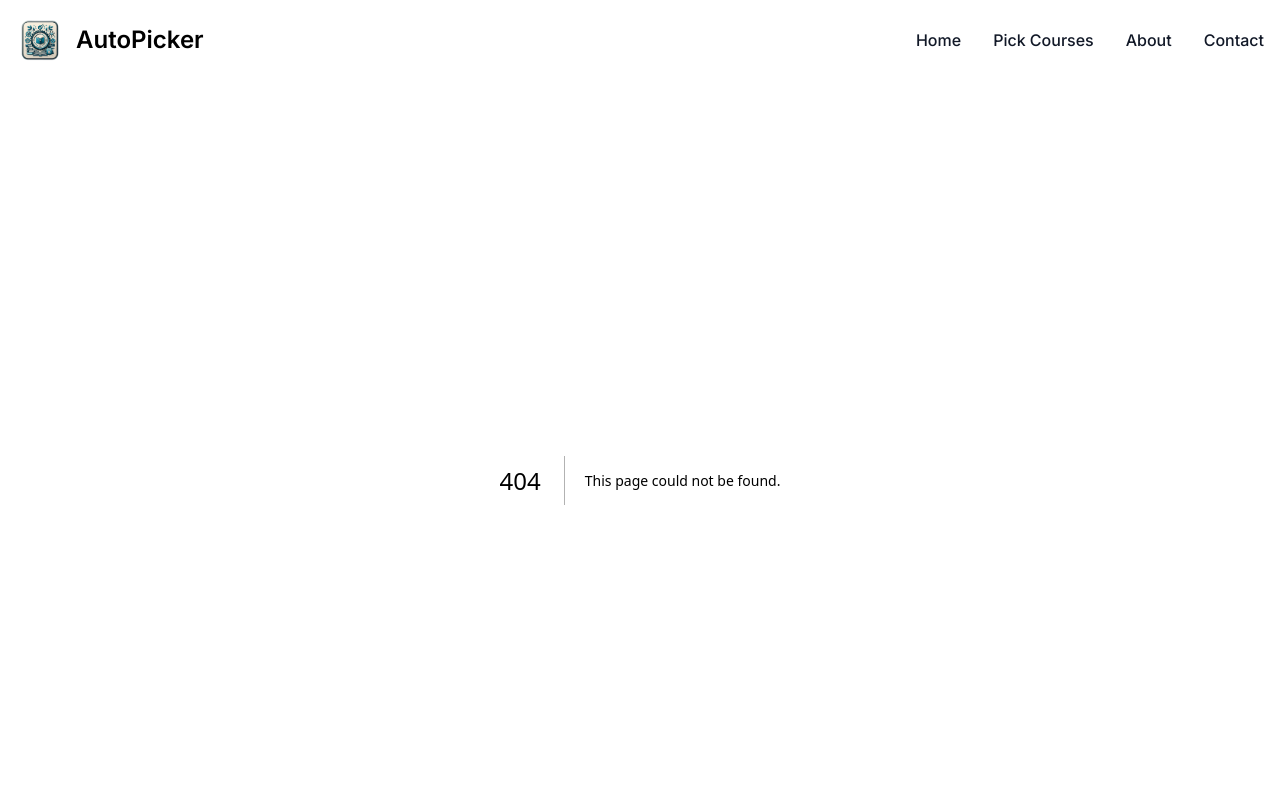
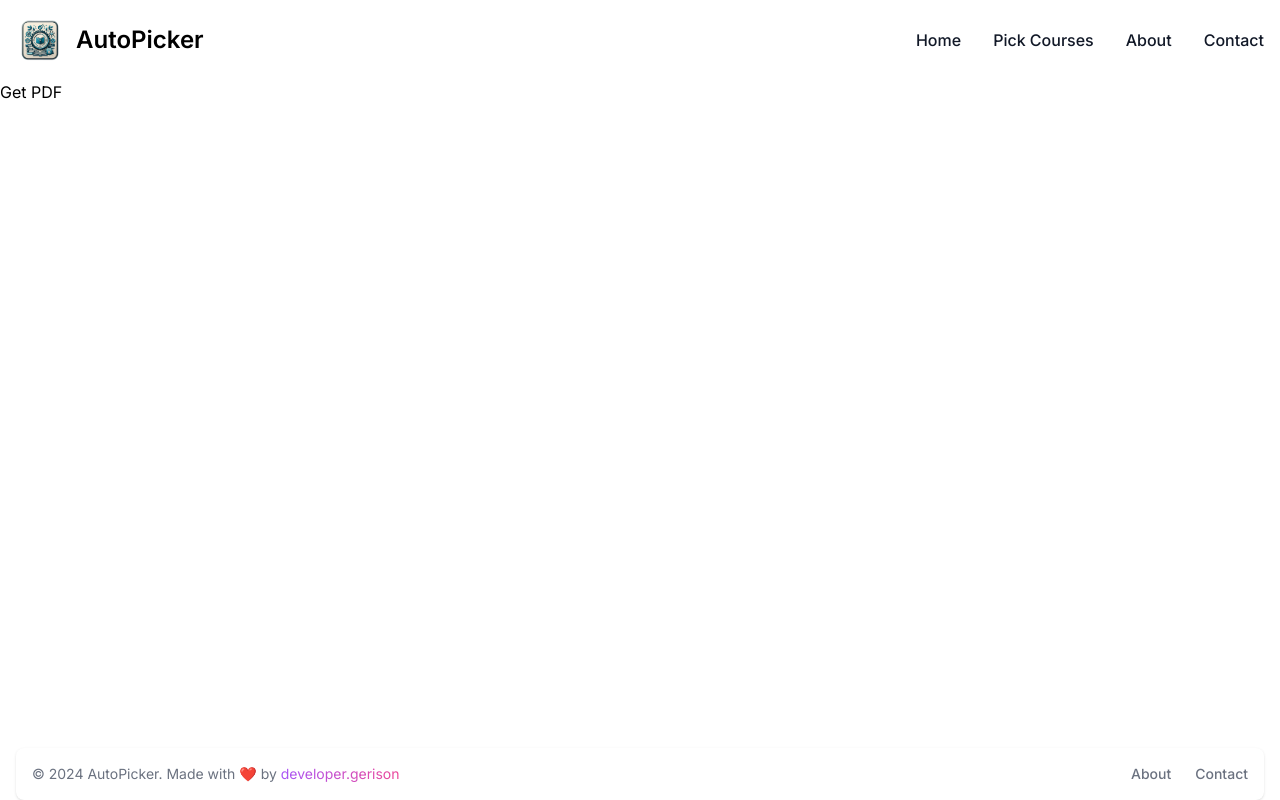
Before and after one commit to gerkim62/icampus-courses-selector, a Next.js app: page /test in a window 1280 px wide. Before the commit this address had no page. Shown: the top 800 px of the page. Built offline with nearby package versions, Linux system fonts and the light colour scheme.

Commit message:
Add jspdf and jspdf-autotable dependencies, and make CoursesSelector input not clearable

```diff
--- /dev/null
+++ b/app/test/page.tsx
@@ -0,0 +1,37 @@
+"use client";
+
+import React from "react";
+import { jsPDF } from "jspdf"; // will automatically load the node version
+import generatePDF from "@/libs/generate-pdf";
+
+type Props = {};
+
+const page = (props: Props) => {
+  return (
+    <button
+      onClick={() =>
+        generatePDF(`<table>
+  <tr>
+    <th>Company</th>
+    <th>Contact</th>
+    <th>Country</th>
+  </tr>
+  <tr>
+    <td>Alfreds Futterkiste</td>
+    <td>Maria Anders</td>
+    <td>Germany</td>
+  </tr>
+  <tr>
+    <td>Centro comercial Moctezuma</td>
+    <td>Francisco Chang</td>
+    <td>Mexico</td>
+  </tr>
+</table>`)
+      }
+    >
+      Get PDF
+    </button>
+  );
+};
+
+export default page;
--- a/components/CoursesSelector/index.tsx
+++ b/components/CoursesSelector/index.tsx
@@ -56,7 +56,7 @@ const CoursesSelector = ({ options }: Props) => {
         onInputChange={() => startTransition(() => {})}
         isLoading={isPending}
         // end of optimization
-
+        isClearable={false}
         placeholder={`Search...`}
         noOptionsMessage={() => "Course not found."}
         loadingMessage={() => "Searching..."}
--- /dev/null
+++ b/libs/generate-pdf.ts
@@ -0,0 +1,33 @@
+import { jsPDF } from "jspdf";
+import "jspdf-autotable";
+
+function generatePDF(html: string) {
+  const doc = new jsPDF();
+  const styledHtml = `
+  <style>
+    table {
+      width: 100%;
+      border-collapse: collapse;
+      margin-bottom: 10px;
+    }
+    th, td {
+      border: 1px solid #dddddd;
+      text-align: left;
+      padding: 8px;
+    }
+    th {
+      background-color: #f2f2f2;
+    }
+  </style>
+  ${html}
+`;
+
+  console.log(styledHtml);
+  doc.html(styledHtml, {
+    callback: function (doc) {
+      doc.save();
+    },
+  });
+}
+
+export default generatePDF;
--- a/package.json
+++ b/package.json
@@ -12,6 +12,8 @@
   "dependencies": {
     "@prisma/client": "^5.8.0",
     "html-table-to-json": "^1.0.0",
+    "jspdf": "^2.5.1",
+    "jspdf-autotable": "^3.8.1",
     "next": "14.0.4",
     "react": "^18",
     "react-dom": "^18",
```
Also changed, not shown: 1 other file (tests, documents, lock files or other folders).
